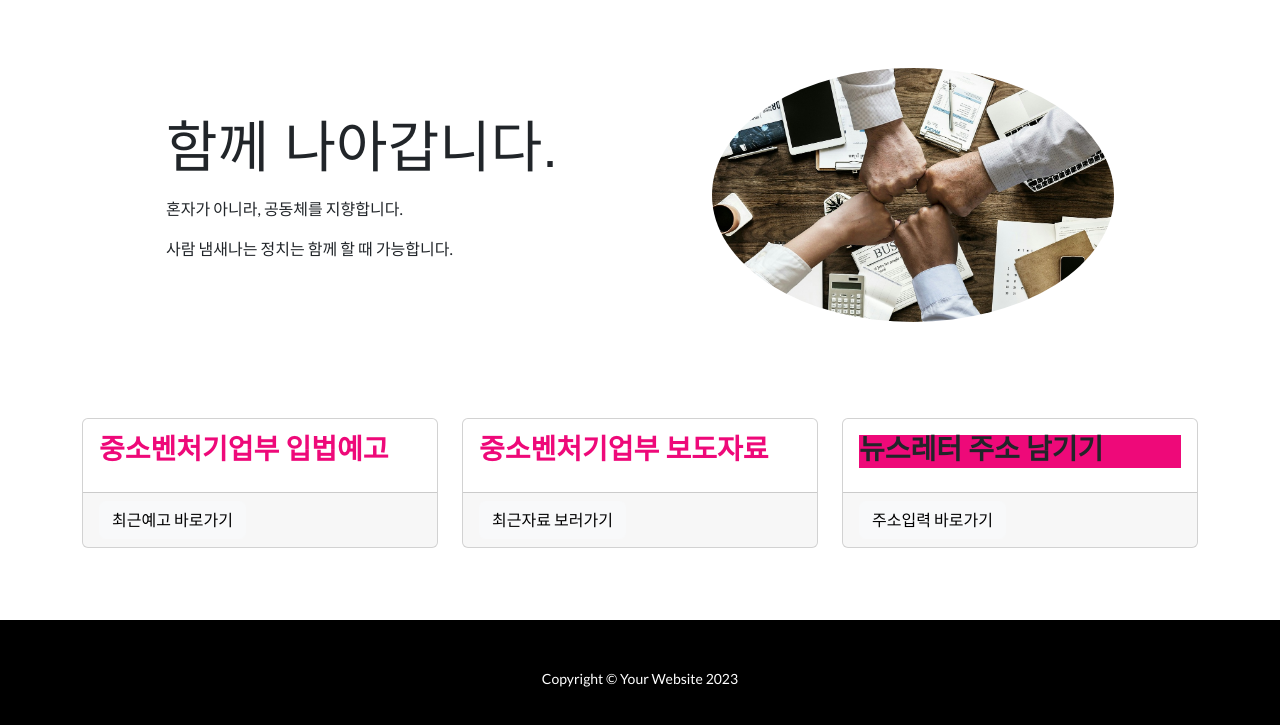
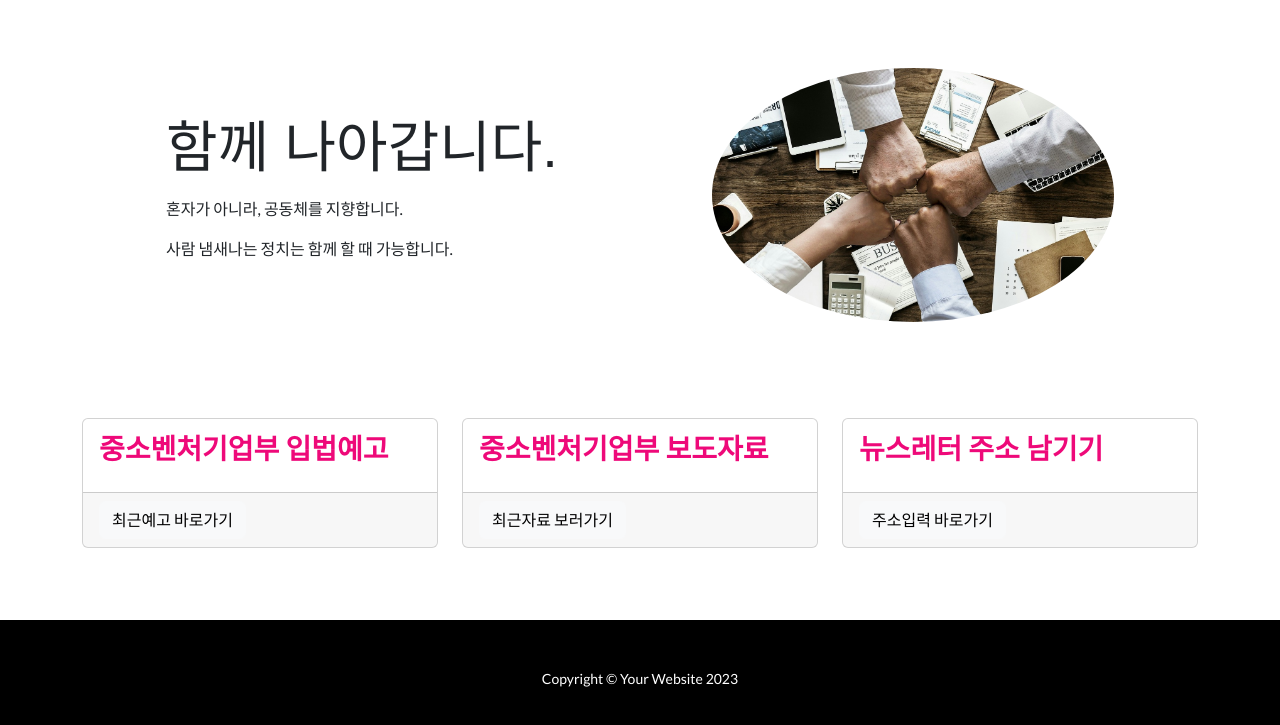
Before and after one commit to mir4803/hp-up-v1, a plain HTML site: page index.html in a window 1280 px wide. Shown: the part 1141-1866 px from the top of the page. Drawn offline with nearby package versions, Linux system fonts and the light colour scheme; a web font is replaced by a local one.

Commit message:
Update index.html

```diff
--- a/index.html
+++ b/index.html
@@ -137,7 +137,7 @@
                     <div class="col-md-4">
                         <div class="card mb-4">
                             <div class="card-body">
-                                <h3 class="bg-primary">뉴스레터 주소 남기기</h3>
+                                <h3 class="text-primary">뉴스레터 주소 남기기</h3>
                             </div>
                             <div class="card-footer">
                                 <a href="http://15.165.180.185:5002/" class="btn btn-light">주소입력 바로가기</a>
```
